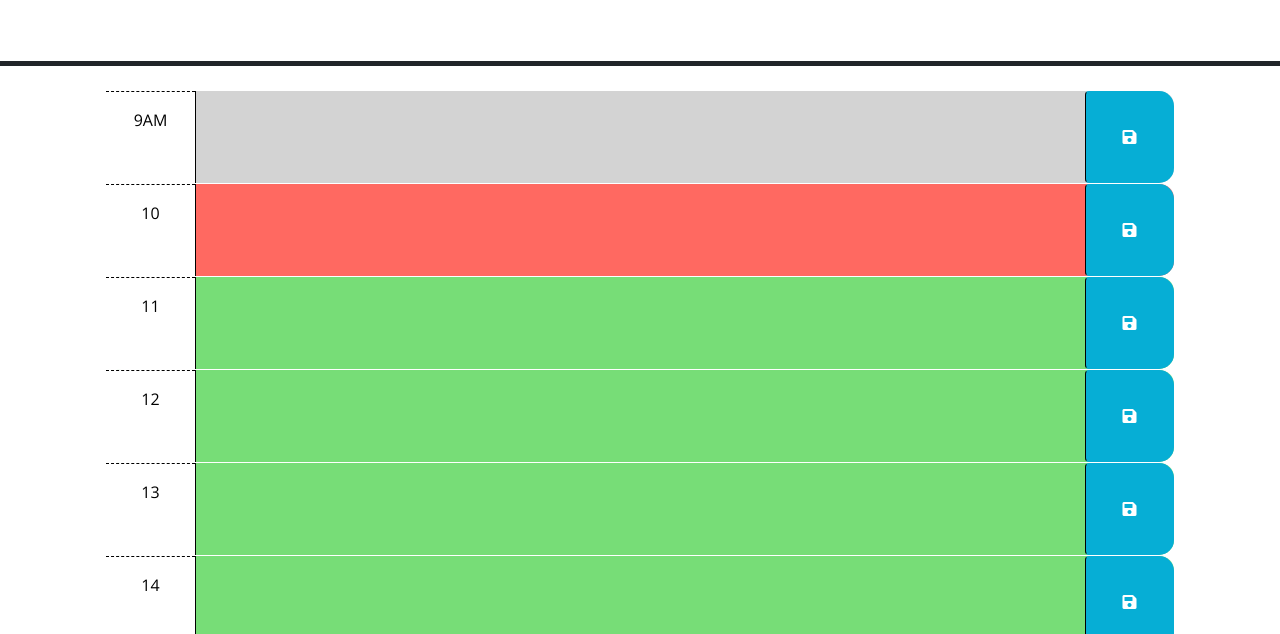
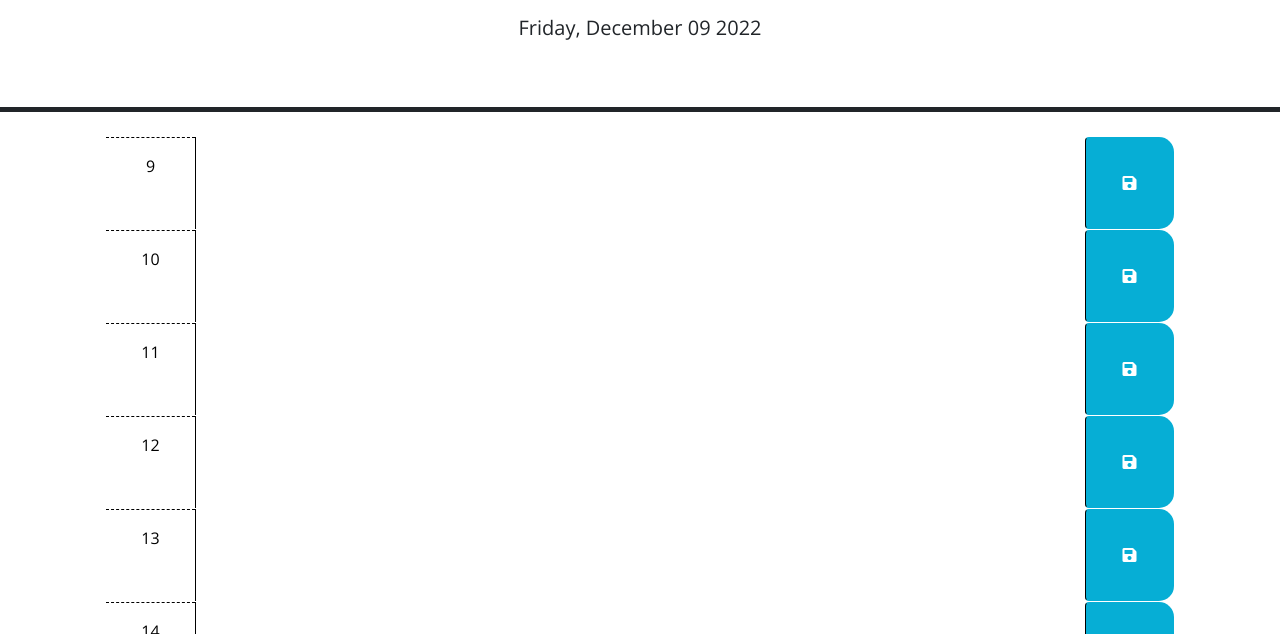
Before and after one commit to ymoraille88/daily-schedule-planner, a plain HTML site: page index.html in a window 1280 px wide. Shown: the part 166-800 px from the top of the page. Drawn offline with nearby package versions, Linux system fonts and the light colour scheme.

Commit message:
fixed the date

```diff
--- a/assets/js/script.js
+++ b/assets/js/script.js
@@ -1,6 +1,6 @@
 // Wrap all code that interacts with the DOM in a call to jQuery to ensure that
-var currentDay = $("currentDay");
-currentDay.textContent =  dayjs('2022-12-8').format(YYYY/MM/DD);
+var currentDay = $('#currentDay')[0];
+currentDay.textContent =  dayjs().format('dddd, MMMM DD YYYY');
 
 var nine = {
   location: $("#hour-9")[0],
@@ -31,40 +31,40 @@ var twelve = {
 };
 
 var thirteen = {
-  location: $("#hour-1")[0],
+  location: $("#hour-13")[0],
   btn: $("#save"),
-  num: "1"
+  num: "13"
 
 };
 
 var fourteen = {
-  location: $("#hour-2")[0],
+  location: $("#hour-14")[0],
   btn: $("#save"),
-  num: "2"
+  num: "14"
 
 };
 
 var fifteen = {
-  location: $("#hour-3")[0],
+  location: $("#hour-15")[0],
   btn: $("#save"),
-  num: "3"
+  num: "15"
 
 };
-var timeEl = [nine, ten,eleven, twelve, one, two, three];
+var timeEl = [nine, ten,eleven, twelve, thirteen, fourteen, fifteen];
 
-var dateFormat = dayjs('2022-12-8').format(YYYY/MM/DD);
-var now = dayjs('2022-12-8').format(YYYY/MM/DD);
+var dateFormat = dayjs().format('DD/MM/YYYY');
+var now = dayjs().format('DD/MM/YYYY');
 
 for (i = 0; i < timeEl.length; i++) {
   dateFormatNow = dateFormat + timeEl[i].num;
   if (dayjs(now).isBefore(dateFormat)) {
-    timeEl[i].location.setAttribute('class', "row time-block past");
+    timeEl[i].location.setAttribute('class', "row time-block ");
   };
   if (!dayjs(now).isBefore(dateFormat)) {
-    timeEl[i].location.setAttribute('class', "row time-block present");
+    timeEl[i].location.setAttribute('class', "row time-block ");
   }
   if (dayjs(now).isBefore(dateFormat)) {
-    timezEl[i].location.setAttribute('class', "row time-block future");
+    timeEl[i].location.setAttribute('class', "row time-block ");
   };
 console.log(dateFormat)
   nine.btn.addEventlistener("click", function () { saveInput(nine.location, 0) })
--- a/index.html
+++ b/index.html
@@ -31,7 +31,7 @@
         -->
     <!-- Example of a past time block. The "past" class adds a gray background color. -->
     <div id="hour-9" class="row time-block past">
-      <div class="col-2 col-md-1 hour text-center py-3">9AM</div>
+      <div class="col-2 col-md-1 hour text-center py-3">9</div>
       <textarea class="col-8 col-md-10 description" rows="3"> </textarea>
       <button class="btn saveBtn col-2 col-md-1" aria-label id="save">
         <i class="fas fa-save" aria-hidden="true"></i>
@@ -39,7 +39,7 @@
     </div>
 
     <!-- Example of a a present time block. The "present" class adds a red background color. -->
-    <div id="hour-10" class="row time-block present">
+    <div id="hour-10" class="row time-block ">
       <div class="col-2 col-md-1 hour text-center py-3">10</div>
       <textarea class="col-8 col-md-10 description" rows="3"> </textarea>
       <button class="btn saveBtn col-2 col-md-1" aria-label id="save">
@@ -48,35 +48,35 @@
     </div>
 
     <!-- Example of a future time block. The "future" class adds a green background color. -->
-    <div id="hour-11" class="row time-block future">
+    <div id="hour-11" class="row time-block ">
       <div class="col-2 col-md-1 hour text-center py-3">11</div>
       <textarea class="col-8 col-md-10 description" rows="3"> </textarea>
       <button class="btn saveBtn col-2 col-md-1" aria-label id="save">
         <i class="fas fa-save" aria-hidden="true"></i>
       </button>
     </div>
-    <div id="hour-12" class="row time-block future">
+    <div id="hour-12" class="row time-block ">
       <div class="col-2 col-md-1 hour text-center py-3">12</div>
       <textarea class="col-8 col-md-10 description" rows="3"> </textarea>
       <button class="btn saveBtn col-2 col-md-1" aria-label id="save">
         <i class="fas fa-save" aria-hidden="true"></i>
       </button>
     </div>
-    <div id="hour-1" class="row time-block future">
+    <div id="hour-13" class="row time-block ">
       <div class="col-2 col-md-1 hour text-center py-3">13</div>
       <textarea class="col-8 col-md-10 description" rows="3"> </textarea>
       <button class="btn saveBtn col-2 col-md-1" aria-label id="save">
         <i class="fas fa-save" aria-hidden="true"></i>
       </button>
     </div>
-    <div id="hour-2" class="row time-block future">
+    <div id="hour-14" class="row time-block ">
       <div class="col-2 col-md-1 hour text-center py-3">14</div>
       <textarea class="col-8 col-md-10 description" rows="3"> </textarea>
       <button class="btn saveBtn col-2 col-md-1" aria-label id="save">
         <i class="fas fa-save" aria-hidden="true"></i>
       </button>
     </div>
-    <div id="hour-3" class="row time-block future">
+    <div id="hour-15" class="row time-block ">
       <div class="col-2 col-md-1 hour text-center py-3">15</div>
       <textarea class="col-8 col-md-10 description" rows="3"> </textarea>
       <button class="btn saveBtn col-2 col-md-1" aria-label id="save">
@@ -85,9 +85,17 @@
     </div>
 
     <script src="https://code.jquery.com/jquery-3.4.1.min.js"></script>
-    <script src="https://cdn.jsdelivr.net/npm/dayjs@1.11.3/dayjs.min.js"
-      integrity="sha256-iu/zLUB+QgISXBLCW/mcDi/rnf4m4uEDO0wauy76x7U=" crossorigin="anonymous"></script>
-
+    <script
+      src="https://cdn.jsdelivr.net/npm/dayjs@1.11.3/dayjs.min.js"
+      integrity="sha256-iu/zLUB+QgISXBLCW/mcDi/rnf4m4uEDO0wauy76x7U="
+      crossorigin="anonymous"
+    ></script>
+    <script src="https://cdn.jsdelivr.net/npm/dayjs@1.11.3/plugin/utc.js"></script>
+    <script src="https://cdn.jsdelivr.net/npm/dayjs@1.11.3/plugin/advancedFormat.min.js"></script>
+    <script>
+      dayjs.extend(window.dayjs_plugin_utc)
+      dayjs.extend(window.dayjs_plugin_advancedFormat)
+    </script>
     <script src="./assets/js/script.js"></script>
 </body>
 
```
